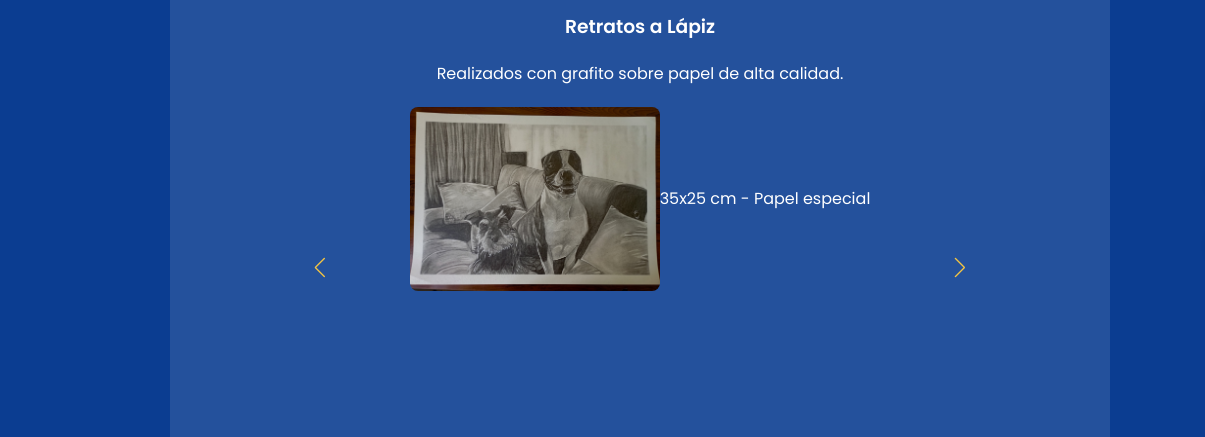
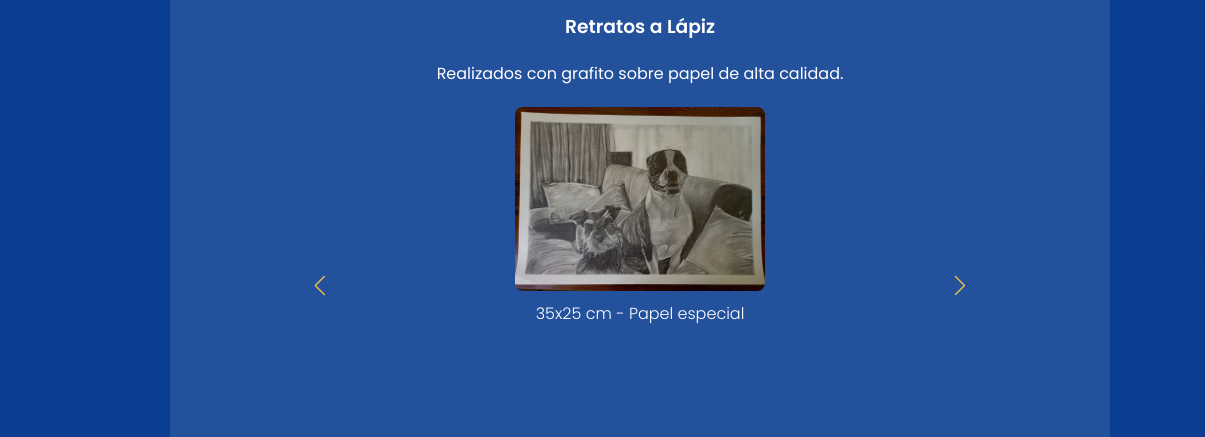
Before and after one commit to alejodiazzz/portafolio_ALe_arte, a plain HTML site: page index.html in a window 1280 px wide. Shown: the part 513-950 px from the top of the page, 0-1205 px from the left. Drawn offline with nearby package versions, Linux system fonts and the light colour scheme.

Commit message:
Correccion Carrucel3

```diff
--- a/index.html
+++ b/index.html
@@ -47,12 +47,16 @@
             <div class="swiper-container lapiz-swiper">
                 <div class="swiper-wrapper">
                     <div class="swiper-slide art-item">
+                        <div class="art-content">
                             <img src="img/lapiz50x35.jpeg" alt="Retrato a lápiz realista de 35x25 cm" loading="lazy">
                             <p>35x25 cm - Papel especial</p>
                         </div>
+                    </div>
                     <div class="swiper-slide art-item">
+                        <div class="art-content">
                             <img src="img/lapiz2.jpeg" alt="Retrato a lápiz detallado de 50x35 cm" loading="lazy">
                             <p>50x35 cm - Detalles más precisos</p>
+                        </div>
                     </div>
                 </div>
                 <div class="swiper-button-next lapiz-next"></div>
@@ -69,12 +73,16 @@
             <div class="swiper-container acrilico-swiper">
                 <div class="swiper-wrapper">
                     <div class="swiper-slide art-item">
+                        <div class="art-content">
                             <img src="img/Acrilico1.png" alt="Cuadro en acrílico colorido de tamaño personalizado" loading="lazy">
                             <p>Tamaño personalizable</p>
                         </div>
+                    </div>
                     <div class="swiper-slide art-item">
+                        <div class="art-content">
                             <img src="img/acrilico2.jpeg" alt="Cuadro en acrílico con fondo personalizado" loading="lazy">
                             <p>Opción de fondos personalizados</p>
+                        </div>
                     </div>
                 </div>
                 <div class="swiper-button-next acrilico-next"></div>
--- a/styles.css
+++ b/styles.css
@@ -36,7 +36,7 @@ nav {
     position: relative;
     background: rgba(255, 255, 255, 0.05);
     padding: 10px;
-    z-index: 1100; /* Asegura que el menú esté por encima de otros elementos */
+    z-index: 1100;
 }
 
 .hamburger {
@@ -95,7 +95,7 @@ nav {
     margin: 20px auto;
     position: relative;
     overflow: hidden;
-    padding: 0 40px; /* Espacio para las flechas */
+    padding: 0 40px;
 }
 
 .swiper-wrapper {
@@ -109,7 +109,18 @@ nav {
     align-items: center;
 }
 
-.art-item img {
+.art-item {
+    width: 100%;
+}
+
+.art-content {
+    display: flex;
+    flex-direction: column;
+    align-items: center;
+    gap: 10px;
+}
+
+.art-content img {
     width: 250px;
     border-radius: 8px;
     cursor: pointer;
@@ -117,8 +128,14 @@ nav {
     object-fit: cover;
 }
 
-.art-item img:hover {
+.art-content img:hover {
     transform: scale(1.05);
+}
+
+.art-content p {
+    margin: 0;
+    font-size: 1rem;
+    font-weight: 300;
 }
 
 .lapiz-next, .lapiz-prev, .acrilico-next, .acrilico-prev {
@@ -354,7 +371,7 @@ footer a:hover {
         padding: 0 30px;
     }
 
-    .art-item img {
+    .art-content img {
         width: 100%;
         max-width: 300px;
     }
```
Lines whose indentation alone changed are shown as unchanged.
